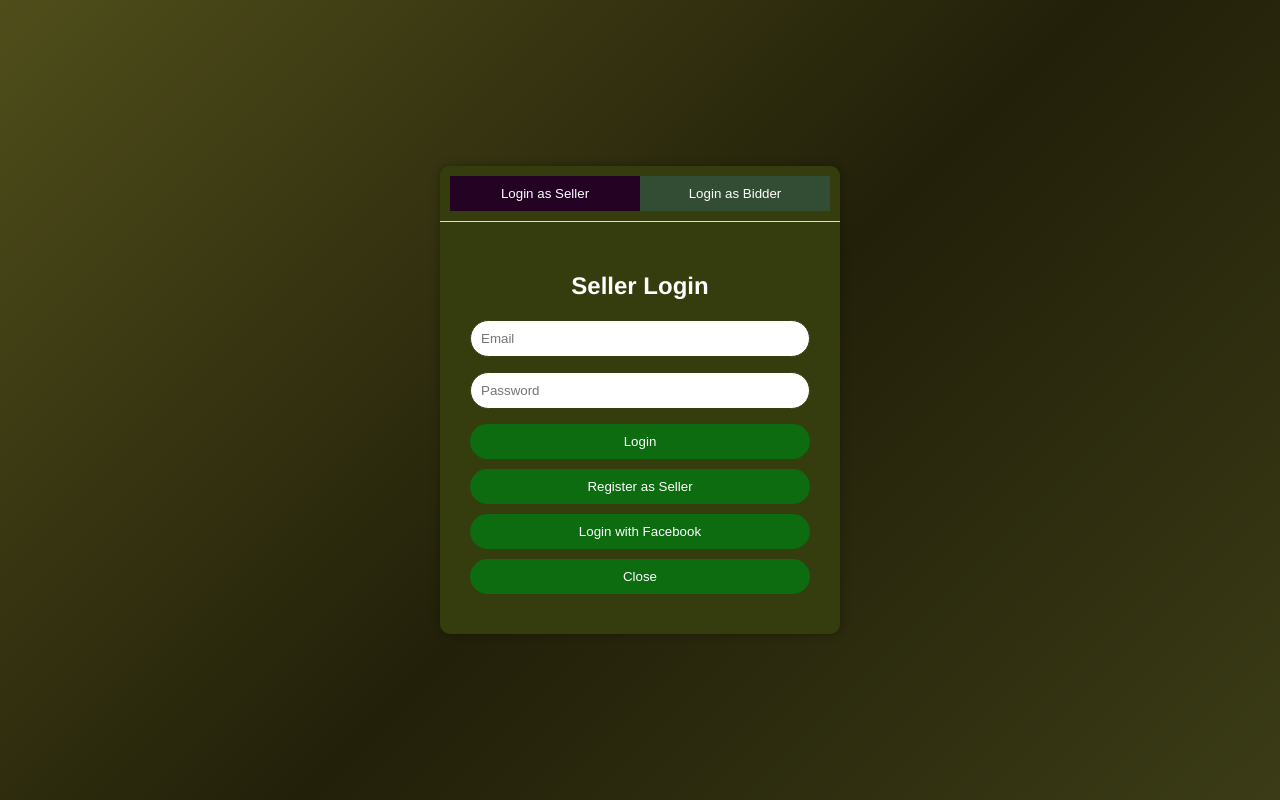
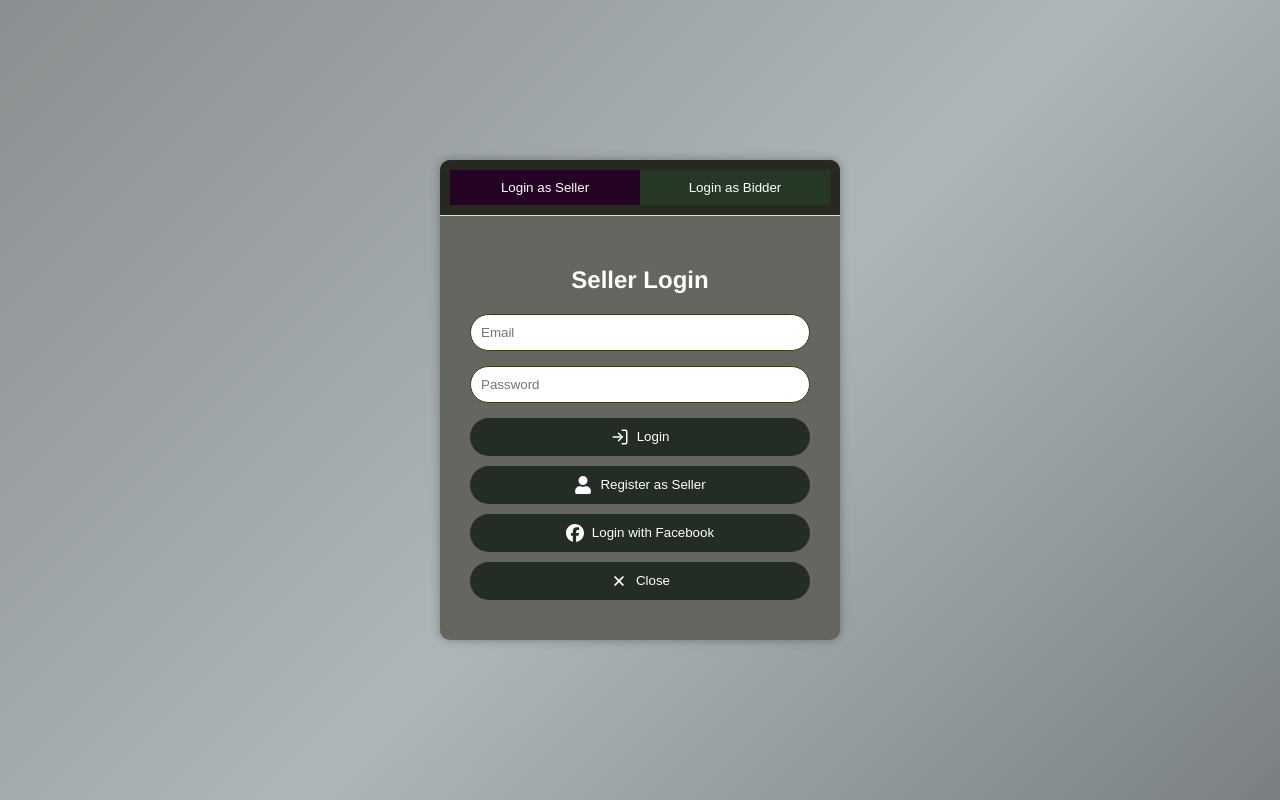
Before and after one commit to benjunnel11/Bidbayv3, a React (Create React App) app in the folder live-auction-app/: page /login in a window 1280 px wide. Built offline with nearby package versions, Linux system fonts and the light colour scheme.

Commit message:
[Background][Ram]

```diff
--- a/live-auction-app/src/Bidderpage/bidderhomepage/bidderhomepage.css
+++ b/live-auction-app/src/Bidderpage/bidderhomepage/bidderhomepage.css
@@ -9,7 +9,7 @@
   display: flex;
   flex-direction: column;
   font-family: Arial, sans-serif;
-  background: linear-gradient(-45deg, #696f2f, #222009, #949435, #716610);
+  background: linear-gradient(-45deg, #1a1d1e, #aeb6b8, #525152, #151616);
   background-size: 400% 400%;
   animation: gradientAnimation 20s ease infinite;
 }
--- a/live-auction-app/src/Homepage/homepage.css
+++ b/live-auction-app/src/Homepage/homepage.css
@@ -30,10 +30,10 @@ h1 {
   }
 }
 
-.App {
-  background: linear-gradient(-45deg, #696f2f, #222009, #949435, #716610);
+.Homepage {
+  background: linear-gradient(-45deg, #1a1d1e, #aeb6b8, #525152, #151616);
   background-size: 400% 400%;
-  animation: gradientAnimation 20s ease infinite;
+  animation: gradientAnimation 15s ease infinite;
   min-height: 100vh;
 }
 /* Rest of the CSS remains the same */
@@ -69,7 +69,7 @@ nav ul li a[data-tooltip]::after {
   top: 120%;
   left: 50%;
   transform: translateX(-50%);
-  background-color: rgba(66, 101, 18, 0.833);
+  background-color: rgba(32, 41, 20, 0.833);
   color: white;
   padding: 15px;
   border-radius: 10px;
--- a/live-auction-app/src/Homepage/homepage.js
+++ b/live-auction-app/src/Homepage/homepage.js
@@ -7,12 +7,12 @@ function App() {
   };
 
   return (
-    <div className="App">
+    <div className="Homepage">
         <nav>
           <ul>
-          <li><a href="/" data-tooltip="Home">Home</a></li>
+
           <li><a href="/about" data-tooltip="BidBay is an innovative online auction platform connecting sellers and bidders worldwide. Experience real-time bidding, secure transactions, and a wide range of unique items up for sale.">About Us</a></li>
-           <li><a href="/contact" data-tooltip="Reach out to our support team for assistance, inquiries, or feedback. We're here to help!">Contact</a></li>
+           <li><a href="/contact" data-tooltip="Reach out to our support team for assistance, inquiries, or feedback, BidBay@gmail.com">Contact</a></li>
           <li><a href="/store">Store List</a></li>
           </ul>
         </nav>
--- a/live-auction-app/src/LogIn/login.css
+++ b/live-auction-app/src/LogIn/login.css
@@ -10,6 +10,18 @@
     background-position: 0% 50%;
   }
 }
+.icon-button {
+  display: flex;
+  align-items: center;
+  justify-content: center;
+  gap: 8px;
+}
+
+.icon-button svg {
+  font-size: 18px;
+}
+
+
 
 .App {
   background: linear-gradient(-45deg, #696f2f, #222009, #949435, #716610);
@@ -23,7 +35,7 @@
 
 .login-container {
   width: 400px;
-  background-color: rgb(53, 61, 15);
+  background-color: rgb(101, 102, 96);
   box-shadow: 0 0 10px rgba(0, 0, 0, 0.3);
   border-radius: 10px;
   overflow: hidden;
@@ -34,7 +46,7 @@
 .toggle-panel {
   display: flex;
   justify-content: space-around;
-  background-color: rgb(53, 61, 15); /* Dark purple color */
+  background-color: rgb(39, 41, 32); /* Dark purple color */
   padding: 10px;
   border-bottom: 1px solid #ddd; /* Separator */
 }
@@ -45,7 +57,7 @@
   cursor: pointer;
   border: none;
   color: white;
-  background-color: #324d33; /* Match background color */
+  background-color: #253826; /* Match background color */
   transition: background-color 0.3s;
 }
 
@@ -99,7 +111,7 @@
   width: 100%;
   padding: 10px;
   margin-bottom: 10px;
-  background-color: #0d6b10;
+  background-color: #232d23;
   color: white;
   border: none;
   border-radius: 20px;
@@ -107,5 +119,5 @@
 }
 
 .login-form button:hover {
-  background-color: #45a049;
+  background-color: #000000;
 }
--- a/live-auction-app/src/LogIn/login.js
+++ b/live-auction-app/src/LogIn/login.js
@@ -6,6 +6,10 @@ import { signInWithEmailAndPassword, fetchSignInMethodsForEmail } from 'firebase
 import { signInWithFacebook } from '../firebase';
 import { firestore } from '../firebase';
 import { setDoc, getDoc, doc } from 'firebase/firestore';
+import { FaFacebook } from "react-icons/fa6";
+import { FaUser } from "react-icons/fa";
+import { FiLogIn } from "react-icons/fi";
+import { IoCloseSharp } from "react-icons/io5";
 
 function LoginPage() {
   const [isBidderLogin, setIsBidderLogin] = useState(false);
@@ -164,12 +168,22 @@ function LoginPage() {
                 value={password}
                 onChange={(e) => setPassword(e.target.value)}
               />
-              <button onClick={handleLogin}>Login</button>
-              <button onClick={onSellerRegister}>Register as Seller</button>
-              <button onClick={handleFacebookLoginseller}>
-                <i className="fab fa-facebook-f"></i> Login with Facebook
-              </button>
-              <button onClick={onClose}>Close</button>
+             <button onClick={handleLogin} className="icon-button">
+  <FiLogIn /> Login
+</button>
+
+<button onClick={onSellerRegister} className="icon-button">
+  <FaUser /> Register as Seller
+</button>
+
+<button onClick={handleFacebookLoginseller} className="icon-button">
+  <FaFacebook /> Login with Facebook
+</button>
+
+<button onClick={onClose} className="icon-button">
+  <IoCloseSharp /> Close
+</button>
+
             </div>
           ) : (
             <div className="login-form bidder-login-form">
@@ -186,12 +200,22 @@ function LoginPage() {
                 value={password}
                 onChange={(e) => setPassword(e.target.value)}
               />
-              <button onClick={handleLogin}>Login</button>
-              <button onClick={onBidderRegister}>Register as Bidder</button>
-              <button onClick={handleFacebookLoginbidder}>
-                <i className="fab fa-facebook-f"></i> Login with Facebook
-              </button>
-              <button onClick={onClose}>Close</button>
+              <button onClick={handleLogin} className="icon-button">
+  <FiLogIn /> Login
+</button>
+
+<button onClick={onBidderRegister} className="icon-button">
+  <FaUser /> Register as Bidder
+</button>
+
+<button onClick={handleFacebookLoginbidder} className="icon-button">
+  <FaFacebook /> Login with Facebook
+</button>
+
+<button onClick={onClose} className="icon-button">
+  <IoCloseSharp /> Close
+</button>
+
             </div>
           )}
         </div>
--- a/live-auction-app/src/Sellerpage/sellerhomepage/sellerhomepage.css
+++ b/live-auction-app/src/Sellerpage/sellerhomepage/sellerhomepage.css
@@ -1,5 +1,5 @@
 .App {
-  background: linear-gradient(-45deg, #696f2f, #222009, #949435, #716610);
+  background: linear-gradient(-45deg, #1a1d1e, #aeb6b8, #525152, #151616);
   background-size: 400% 400%;
   animation: gradientAnimation 20s ease infinite;
   min-height: 100vh;
@@ -37,7 +37,7 @@
   left: -250px;
   width: 250px;
   height: 100vh;
-  background-color: #71741a;
+  background-color: #4e4f4a;
   transition: left 0.3s cubic-bezier(0.68, -0.55, 0.27, 1.55);
   padding-top: 60px;
   z-index: 1;
@@ -118,7 +118,7 @@
   left: -250px;
   width: 250px;
   height: 100vh;
-  background-color: #71741a;
+  background-color: #545449;
   transition: left 0.3s cubic-bezier(0.68, -0.55, 0.27, 1.55);
   padding-top: 60px;
   z-index: 1;
@@ -145,6 +145,7 @@
   border-radius: 10px;
   background-color: transparent;
   cursor: pointer;
+  color:#525152;
 }
 
 
@@ -207,10 +208,13 @@
 }
 
 .modal {
-  background-color: rgb(91, 102, 37);
+  background-color: rgb(54, 55, 50);
   padding: 20px;
   border-radius: 5px;
   text-align: center;
+}
+.h3{
+ color: white;
 }
 
 .modal-buttons {
```
